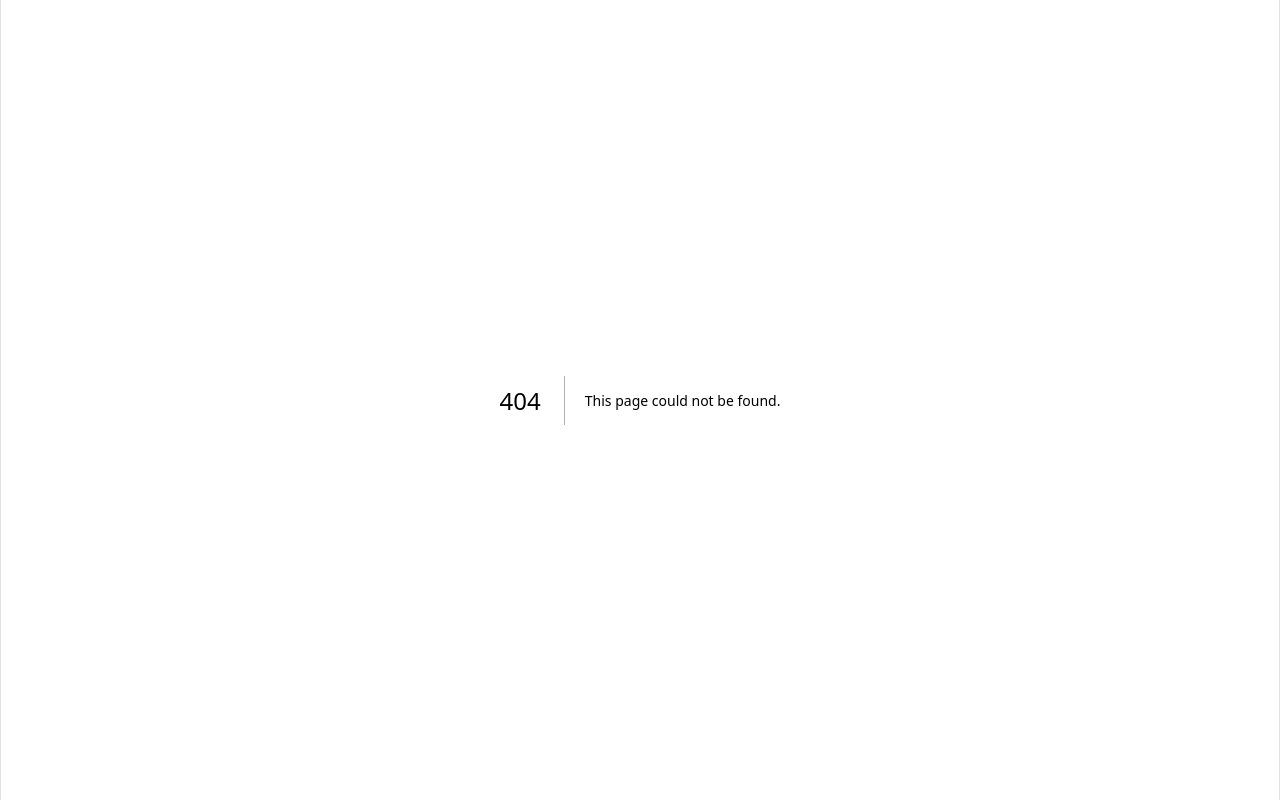
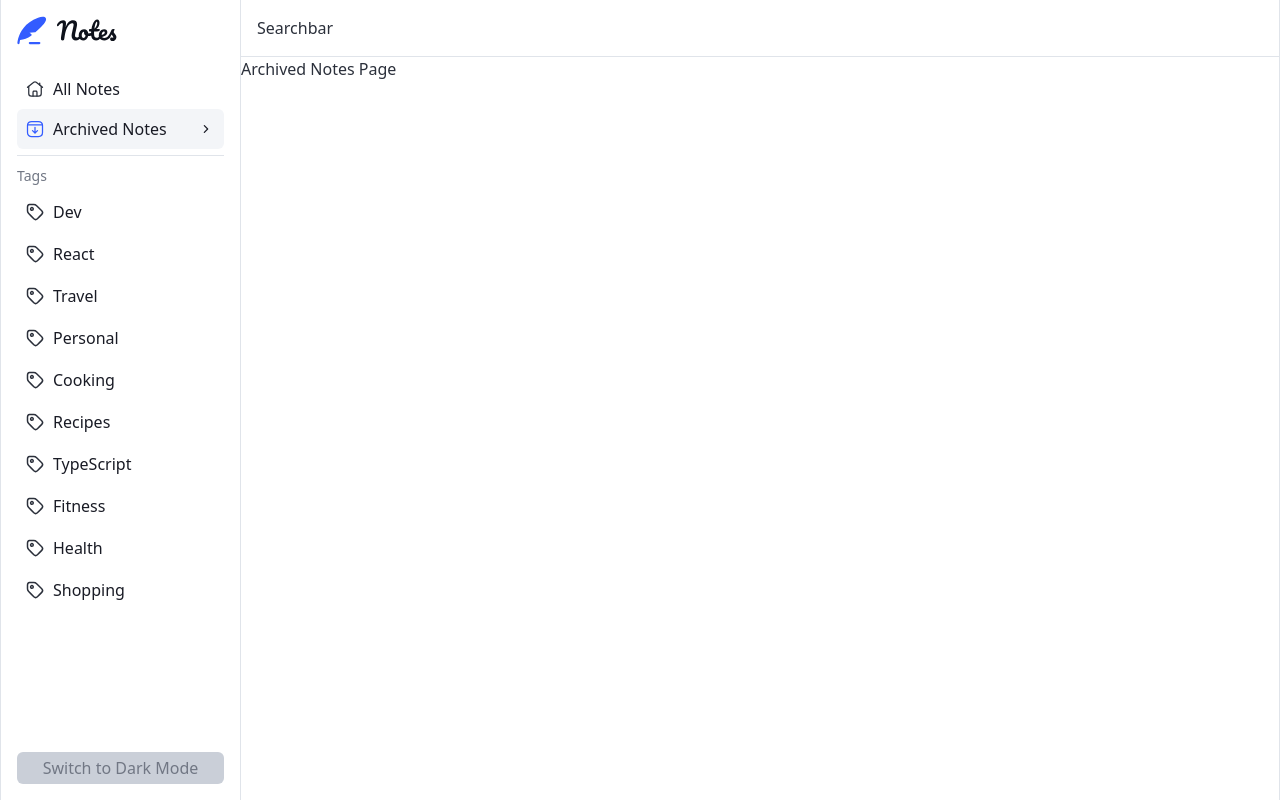
Before and after one commit to MatildaMared/project__note-taking-app, a Next.js app: page /notes/archived in a window 1280 px wide. Before the commit this address had no page. Built offline with nearby package versions, Linux system fonts and the light colour scheme.

Commit message:
add archived route

```diff
--- /dev/null
+++ b/app/notes/archived/page.tsx
@@ -0,0 +1,7 @@
+import React from "react";
+
+function ArchivedPage() {
+    return <div>Archived Notes Page</div>;
+}
+
+export default ArchivedPage;
```
